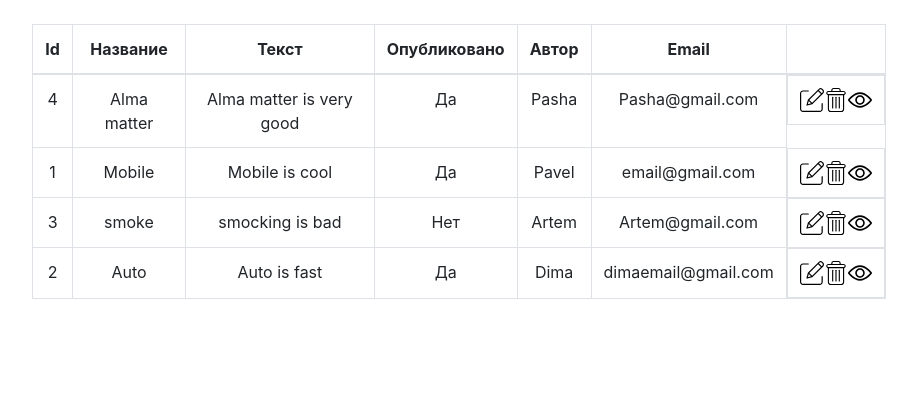
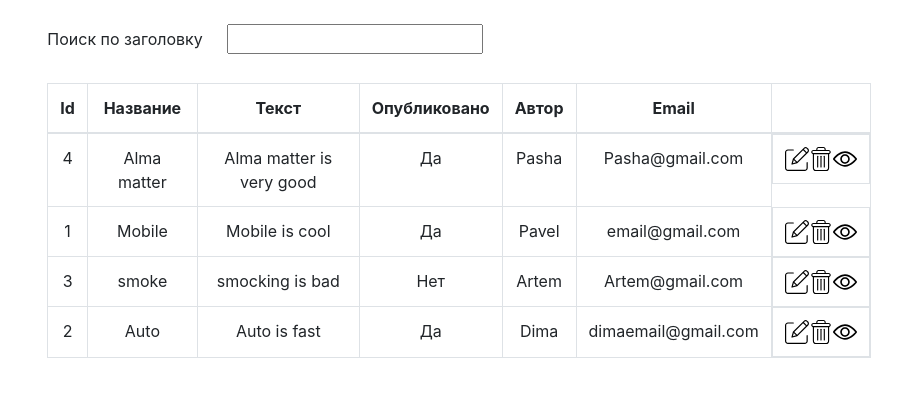
Before and after one commit to PavlikFilippich/owlyLabs, an Angular app: page / in a window 1280 px wide. Shown: the top 396 px of the page, without its empty margins (181-1098 px from the left). Built offline with nearby package versions, Linux system fonts and the light colour scheme.

Commit message:
Create article search component

```diff
--- a/src/app/api.service.ts
+++ b/src/app/api.service.ts
@@ -1,7 +1,9 @@
 import { Injectable } from '@angular/core';
+import { BehaviorSubject } from 'rxjs';
 
 import { StoreService } from './store.service';
 import { Article } from '@models/article';
+
 
 @Injectable({
 	providedIn: 'root'
@@ -12,6 +14,10 @@ export class ApiService {
 	) { }
 
 	articles = this.storeService.data.asObservable();
+
+	setArticlesByTitle = new BehaviorSubject<Article[]>([]);
+
+	getArticlesByTitle = this.setArticlesByTitle.asObservable();
 
 	sortedAsk = true;
 
@@ -25,4 +31,20 @@ export class ApiService {
 		this.sortedAsk = !this.sortedAsk;
 		return sortedTable;
 	}
+
+	searchArticles(term: string) {
+		const searchedTable: Article[] = [];
+		let articles: Article[] = [];
+		if (!term.trim()) {
+			return this.setArticlesByTitle.next([]);
+		}
+		this.articles.subscribe(art => articles = art);
+		articles.map( item => {
+			if ( item.title.indexOf(term) + 1 ) {
+				return searchedTable.push(item);
+			}
+			return;
+		});
+		return this.setArticlesByTitle.next(searchedTable);
+	}
 }
--- a/src/app/app.module.ts
+++ b/src/app/app.module.ts
@@ -6,17 +6,21 @@ import { AppRoutingModule } from './app-routing.module';
 import { AppComponent } from './app.component';
 import { MainPageComponent } from './main-page/main-page.component';
 import { PostedPipe } from './pipes/posted.pipe';
+import { ArticleSearchComponent } from './main-page/article-search/article-search.component';
+import { FormsModule } from '@angular/forms';
 
 @NgModule({
 	declarations: [
 		AppComponent,
 		MainPageComponent,
 		PostedPipe,
+		ArticleSearchComponent,
 	],
 	imports: [
 		BrowserModule,
 		AppRoutingModule,
-		CommonModule
+		CommonModule,
+		FormsModule
 	],
 	providers: [],
 	bootstrap: [AppComponent]
--- /dev/null
+++ b/src/app/main-page/article-search/article-search.component.html
@@ -0,0 +1,9 @@
+<div>
+	<label for="search-box" class="pr-4">Поиск по заголовку</label>
+	<input id="search-box" [(ngModel)]="titleForSearch" />
+	<ul class="search-result">
+		<li *ngFor="let article of articles">
+			{{article.title}}
+		</li>
+	</ul>
+</div>
--- /dev/null
+++ b/src/app/main-page/article-search/article-search.component.ts
@@ -0,0 +1,30 @@
+import { Component, DoCheck, OnInit } from '@angular/core';
+
+import { Article } from '@models/article';
+import { ApiService } from '../../api.service';
+
+@Component({
+	selector: 'app-article-search',
+	templateUrl: './article-search.component.html',
+	styleUrls: ['./article-search.component.scss']
+})
+export class ArticleSearchComponent implements OnInit, DoCheck {
+	articles: Article[];
+	titleForSearch = '';
+
+	constructor(
+		private api: ApiService
+	) {}
+
+	ngOnInit() {
+		this.api.getArticlesByTitle.subscribe( article => this.articles = article);
+	}
+
+	ngDoCheck() {
+		this.search();
+	}
+
+	search(): void {
+		this.api.searchArticles(this.titleForSearch);
+	}
+}
--- a/src/app/main-page/main-page.component.html
+++ b/src/app/main-page/main-page.component.html
@@ -1,5 +1,6 @@
-<div>
-	<table #table class="table mt-4 col-8 mx-auto table-bordered">
+<div class="col-8 mx-auto mt-4 ">
+	<app-article-search></app-article-search>
+	<table class="table mt-4 table-bordered">
 		<thead>
 		<tr>
 			<th (click)="tableSorting('id')" class="sortButton">Id</th>
```
Also changed, not shown: src/app/main-page/article-search/article-search.component.scss (added).
